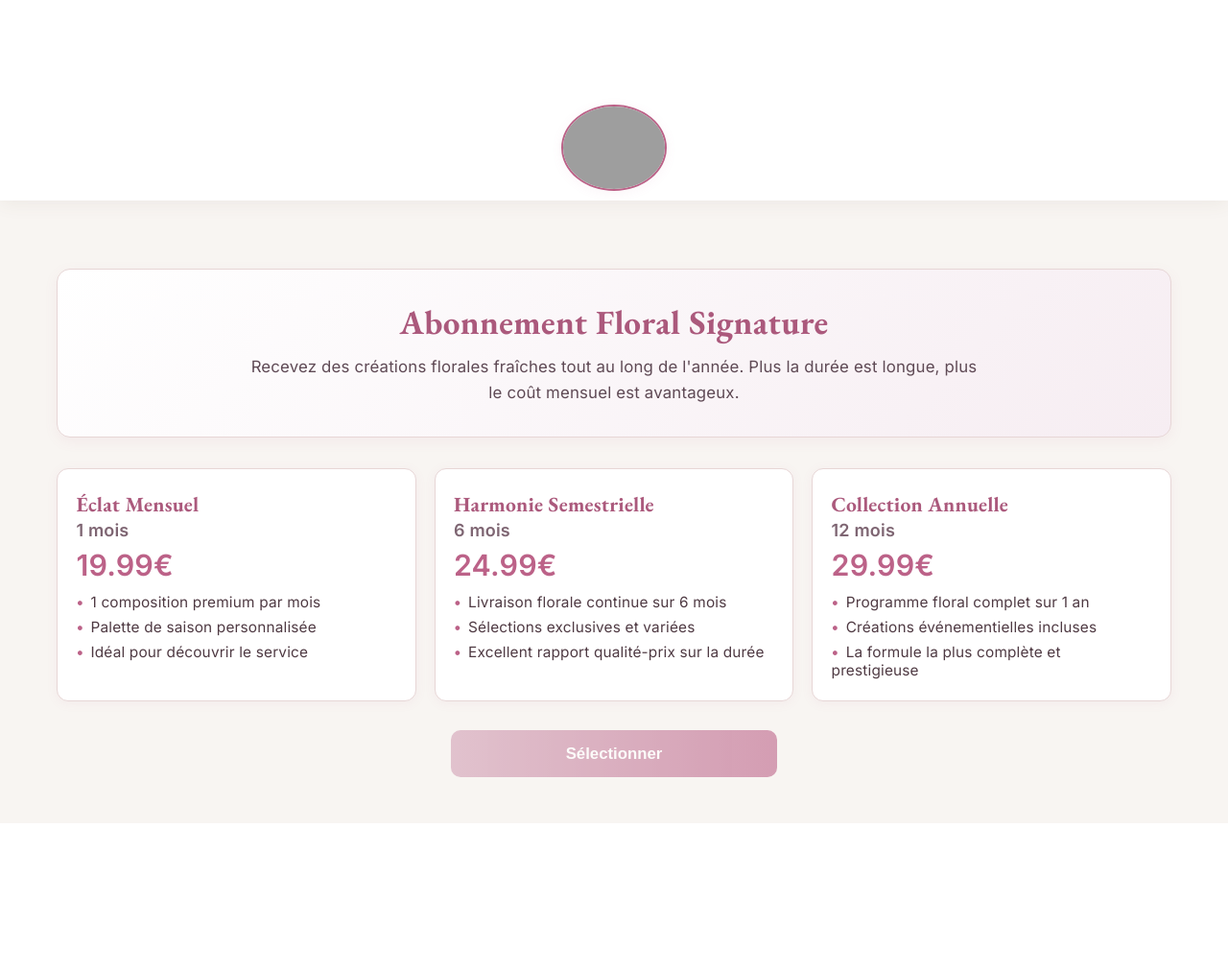
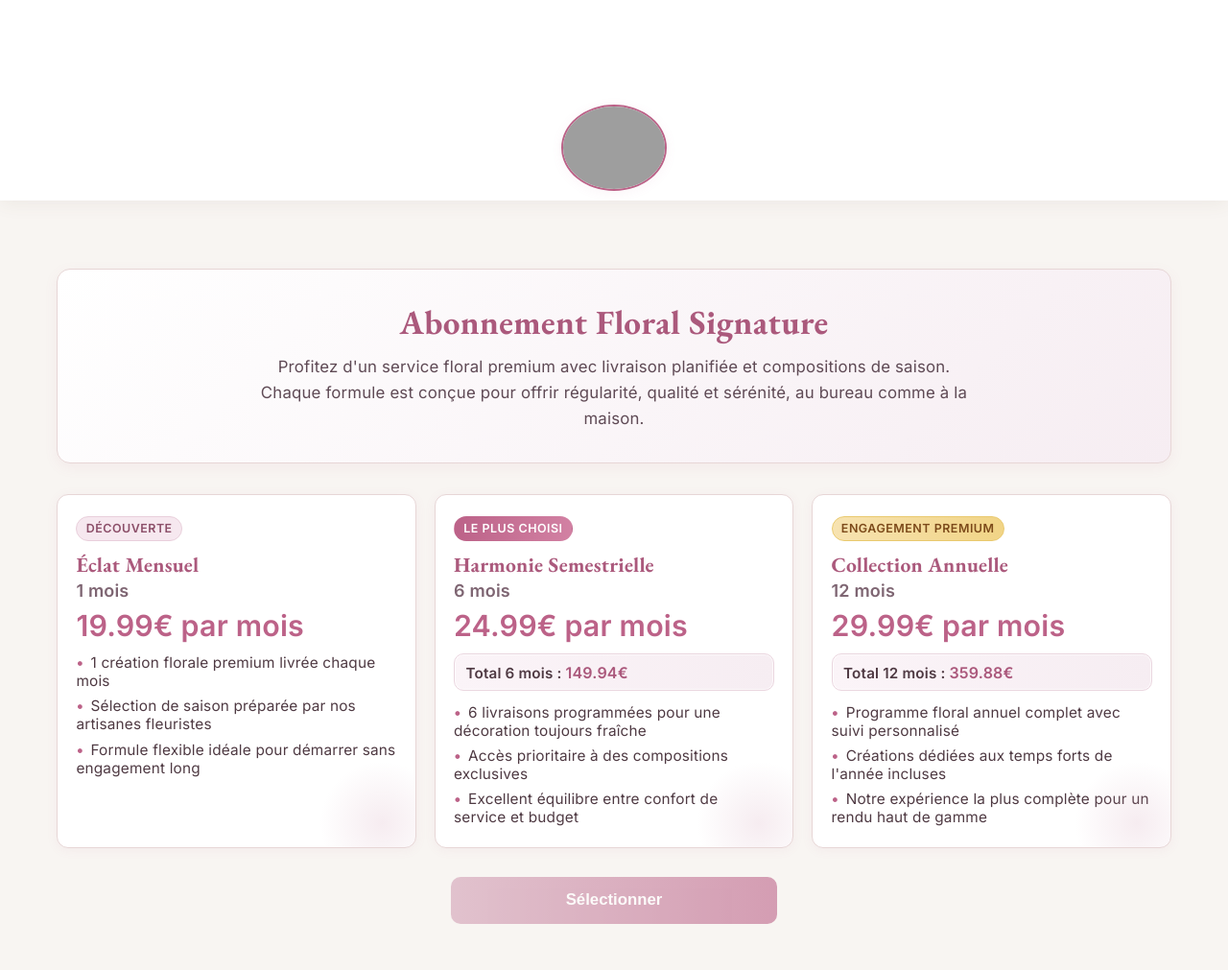
Before and after one commit to Issercio/Demo-day, a Flask app: page /subscription.html in a window 1280 px wide. Shown: the part 91-1102 px from the top of the page at 96% size. Before the commit the page ends 949 px from the top, so only its background shows below. Run offline with Flask 3, Linux system fonts and the light colour scheme; grey boxes are pictures that could not be loaded.

Commit message:
add the project

```diff
--- a/Demoday/app/static/css/subscription.css
+++ b/Demoday/app/static/css/subscription.css
@@ -41,6 +41,8 @@ main {
     box-shadow: 0 2px 12px rgba(188, 98, 136, 0.07);
     cursor: pointer;
     transition: transform 0.18s ease, box-shadow 0.18s ease, border-color 0.18s ease;
+    position: relative;
+    overflow: hidden;
 }
 
 .subscription-card:hover {
@@ -52,6 +54,44 @@ main {
 .subscription-card.selected {
     border-color: #bc6288;
     box-shadow: 0 0 0 3px rgba(188, 98, 136, 0.2), 0 8px 18px rgba(188, 98, 136, 0.16);
+    background: linear-gradient(180deg, #fff 0%, #fff8fb 100%);
+}
+
+.subscription-card::after {
+    content: "";
+    position: absolute;
+    inset: auto -30px -40px auto;
+    width: 130px;
+    height: 130px;
+    border-radius: 50%;
+    background: radial-gradient(circle, rgba(210, 160, 181, 0.2) 0%, rgba(210, 160, 181, 0) 70%);
+    pointer-events: none;
+}
+
+.plan-badge {
+    display: inline-block;
+    margin-bottom: 0.65rem;
+    font-size: 0.78rem;
+    text-transform: uppercase;
+    letter-spacing: 0.04em;
+    font-weight: 700;
+    color: #8c4f69;
+    background: #f6e8ef;
+    border: 1px solid #e9cfdb;
+    border-radius: 999px;
+    padding: 0.28rem 0.58rem;
+}
+
+.plan-badge.popular {
+    color: #ffffff;
+    background: linear-gradient(90deg, #bc6288 0%, #d281a3 100%);
+    border-color: transparent;
+}
+
+.plan-badge.premium {
+    color: #7c4a1a;
+    background: linear-gradient(90deg, #f7e3b1 0%, #f1d486 100%);
+    border-color: #e9c96e;
 }
 
 .subscription-card h2 {
@@ -71,6 +111,23 @@ main {
     font-size: 1.9rem;
     font-weight: 700;
     margin: 0.4rem 0 0.7rem;
+}
+
+.total-cost {
+    margin: 0 0 0.8rem;
+    color: #4f3a43;
+    font-size: 0.95rem;
+    font-weight: 600;
+    background: linear-gradient(90deg, #fbf4f8 0%, #f6edf2 100%);
+    border: 1px solid #ead6df;
+    border-radius: 10px;
+    padding: 0.52rem 0.72rem;
+    box-shadow: inset 0 0 0 1px rgba(255, 255, 255, 0.65);
+}
+
+.total-cost strong {
+    color: #ab597c;
+    font-size: 1rem;
 }
 
 .features {
--- a/Demoday/app/templates/shop.html
+++ b/Demoday/app/templates/shop.html
@@ -355,7 +355,7 @@
                       <div class="product-colors">
                         <span class="color-dot" title="Couleur dominante" style="background:${pickProductColor(product)};"></span>
                       </div>
-                      <p class="product-price">${product.price}€</p>
+                      <p class="product-price">${Number(product.price).toFixed(2)}€</p>
                       <button class="add-to-cart" onclick="addToCart(${JSON.stringify(product).replace(/"/g, '&quot;')})"
                               ${isOutOfStock ? 'disabled style="background:#ccc;cursor:not-allowed;"' : ''}>
                         ${isOutOfStock ? 'Rupture de stock' : 'Commander'}
--- a/Demoday/app/templates/subscription.html
+++ b/Demoday/app/templates/subscription.html
@@ -5,7 +5,7 @@
     <meta name="viewport" content="width=device-width, initial-scale=1.0">
     <title>Abonnement Floral</title>
     <link rel="stylesheet" href="../static/css/style.css">
-    <link rel="stylesheet" href="../static/css/subscription.css">
+    <link rel="stylesheet" href="../static/css/subscription.css?v=20260828-2">
 </head>
 <body>
     <header>
@@ -41,42 +41,47 @@
         <section class="hero">
             <h1>Abonnement Floral Signature</h1>
             <p class="intro-text">
-                Recevez des créations florales fraîches tout au long de l'année.
-                Plus la durée est longue, plus le coût mensuel est avantageux.
+                Profitez d'un service floral premium avec livraison planifiée et compositions de saison.
+                Chaque formule est conçue pour offrir régularité, qualité et sérénité, au bureau comme à la maison.
             </p>
         </section>
 
         <section class="subscription-options">
             <div class="subscription-card" data-plan="monthly">
+                <span class="plan-badge">Découverte</span>
                 <h2>Éclat Mensuel</h2>
                 <p class="duration">1 mois</p>
-                <p class="price">19.99€</p>
+                <p class="price">19.99€ par mois</p>
                 <ul class="features">
-                    <li>1 composition premium par mois</li>
-                    <li>Palette de saison personnalisée</li>
-                    <li>Idéal pour découvrir le service</li>
+                    <li>1 création florale premium livrée chaque mois</li>
+                    <li>Sélection de saison préparée par nos artisanes fleuristes</li>
+                    <li>Formule flexible idéale pour démarrer sans engagement long</li>
                 </ul>
             </div>
 
             <div class="subscription-card" data-plan="semester">
+                <span class="plan-badge popular">Le plus choisi</span>
                 <h2>Harmonie Semestrielle</h2>
                 <p class="duration">6 mois</p>
-                <p class="price">24.99€</p>
+                <p class="price">24.99€ par mois</p>
+                <p class="total-cost">Total 6 mois : <strong>149.94€</strong></p>
                 <ul class="features">
-                    <li>Livraison florale continue sur 6 mois</li>
-                    <li>Sélections exclusives et variées</li>
-                    <li>Excellent rapport qualité-prix sur la durée</li>
+                    <li>6 livraisons programmées pour une décoration toujours fraîche</li>
+                    <li>Accès prioritaire à des compositions exclusives</li>
+                    <li>Excellent équilibre entre confort de service et budget</li>
                 </ul>
             </div>
 
             <div class="subscription-card" data-plan="yearly">
+                <span class="plan-badge premium">Engagement premium</span>
                 <h2>Collection Annuelle</h2>
                 <p class="duration">12 mois</p>
-                <p class="price">29.99€</p>
+                <p class="price">29.99€ par mois</p>
+                <p class="total-cost">Total 12 mois : <strong>359.88€</strong></p>
                 <ul class="features">
-                    <li>Programme floral complet sur 1 an</li>
-                    <li>Créations événementielles incluses</li>
-                    <li>La formule la plus complète et prestigieuse</li>
+                    <li>Programme floral annuel complet avec suivi personnalisé</li>
+                    <li>Créations dédiées aux temps forts de l'année incluses</li>
+                    <li>Notre expérience la plus complète pour un rendu haut de gamme</li>
                 </ul>
             </div>
         </section>
@@ -84,7 +89,7 @@
         <button id="select-plan" class="select-button" disabled>Sélectionner</button>
     </main>
     <div id="subscription-toast" class="subscription-toast" aria-live="polite" role="status"></div>
-    <script src="../static/js/api.js"></script>
+    <script src="../static/js/api.js?v=20260828-2"></script>
     <script>
         document.addEventListener('DOMContentLoaded', function() {
             const cards = document.querySelectorAll('.subscription-card');
@@ -116,7 +121,10 @@
                 }, 2000);
             }
 
-            selectButton.addEventListener('click', () => {
+            selectButton.addEventListener('click', (event) => {
+                event.preventDefault();
+                event.stopPropagation();
+
                 const selectedCard = document.querySelector('.subscription-card.selected');
                 if (selectedCard) {
                     const plan = selectedCard.dataset.plan;
@@ -141,12 +149,12 @@
                     localStorage.setItem('subscription_cart', JSON.stringify([subscriptionProduct]));
 
                     showSubscriptionToast(`${subscriptionProduct.name} ajouté au panier`);
-                    setTimeout(() => {
-                        window.location.href = 'panier.html';
-                    }, 700);
+                    updateCartCount();
                 } else {
                     alert('Veuillez sélectionner un abonnement');
                 }
+
+                return false;
             });
 
             function updateCartCount() {
```
